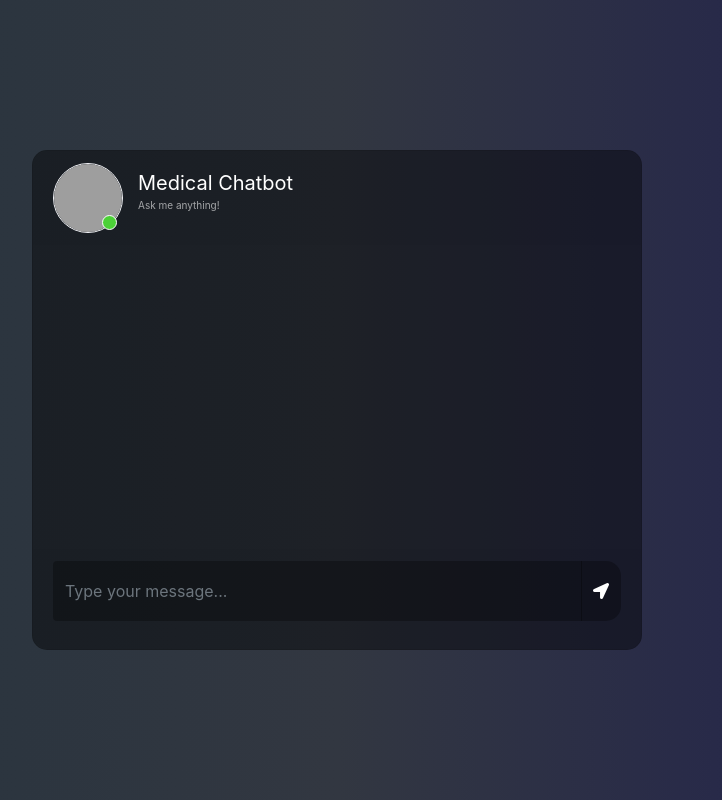
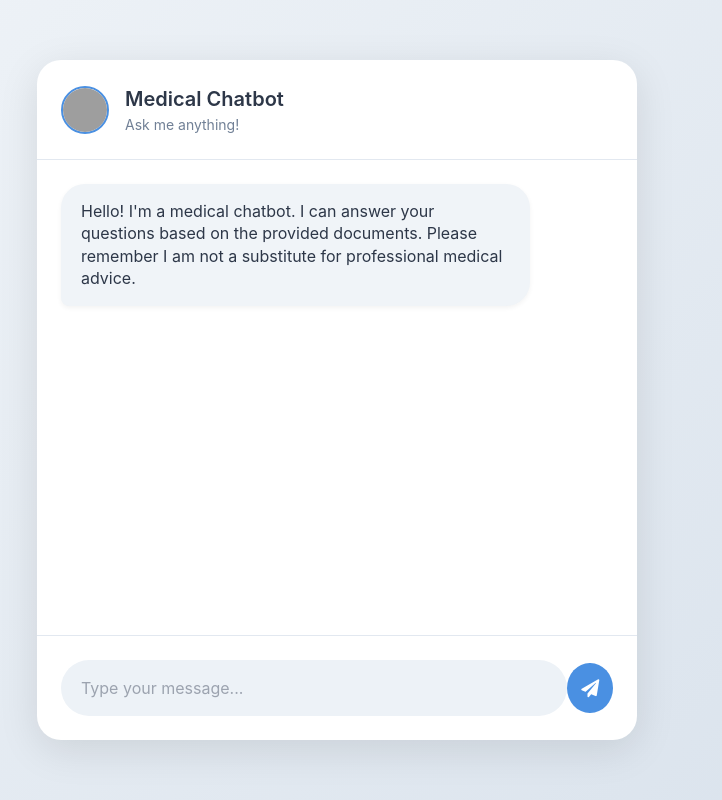
Before and after one commit to CyberNinjaSaurav/medical-chatbot, a Flask app: page / in a window 1280 px wide. Shown: the whole page, without its empty margins (303-1025 px from the left). Run offline with Flask 3, Linux system fonts and the light colour scheme; some libraries are stand-ins or nearby versions; grey boxes are pictures that could not be loaded.

Commit message:
final part completion

```diff
--- a/app.py
+++ b/app.py
@@ -1,38 +1,42 @@
 from flask import Flask, render_template, jsonify, request
 from src.helper import download_hugging_face_embeddings
 from langchain_pinecone import PineconeVectorStore
-from langchain_openai import ChatOpenAI
+from langchain_google_genai import ChatGoogleGenerativeAI
 from langchain.chains import create_retrieval_chain
 from langchain.chains.combine_documents import create_stuff_documents_chain
 from langchain_core.prompts import ChatPromptTemplate
 from dotenv import load_dotenv
 from src.prompt import *
 import os
-
+import google.generativeai as genai
 
 app = Flask(__name__)
-
 
 load_dotenv()
 
 PINECONE_API_KEY = os.environ.get('PINECONE_API_KEY')
-OPENAI_API_KEY = os.environ.get('OPENAI_API_KEY')
+GOOGLE_API_KEY = os.environ.get('GOOGLE_API_KEY')
 
 os.environ["PINECONE_API_KEY"] = PINECONE_API_KEY
-os.environ["OPENAI_API_KEY"] = OPENAI_API_KEY
+os.environ["GOOGLE_API_KEY"] = GOOGLE_API_KEY
+
+genai.configure(api_key=os.environ["GOOGLE_API_KEY"])
 
 embeddings = download_hugging_face_embeddings()
 
-index_name = "medical-chatbot "
+
+index_name = "medical-chatbot"
+
 # Embed each chunk upsert the embeddings into your Pinecone index.
 docsearch = PineconeVectorStore.from_existing_index(
-    index_name = index_name,
+    index_name=index_name,
     embedding=embeddings
 )
 
-retriever = docsearch.as_retriever(search_type="similarity", search_kwargs={"k":3})
+retriever = docsearch.as_retriever(search_type="similarity", search_kwargs={"k": 3})
 
-chatModel = ChatOpenAI(model="gpt-4o")
+#  Use the full model for more appropriate chatbots.
+chatModel = ChatGoogleGenerativeAI(model="models/gemini-1.5-flash")
 prompt = ChatPromptTemplate.from_messages(
     [
         ("system", system_prompt),
@@ -42,7 +46,6 @@ prompt = ChatPromptTemplate.from_messages(
 
 question_answer_chain = create_stuff_documents_chain(chatModel, prompt)
 rag_chain = create_retrieval_chain(retriever, question_answer_chain)
-
 
 
 @app.route("/")
@@ -59,5 +62,6 @@ def chat():
     print("Response: ", response["answer"])
     return str(response["answer"])
 
+
 if __name__ == '__main__':
-    app.run(host="0.0.0.0", port=8080, debug=True)
+    app.run(host="0.0.0.0", port=5000, debug=True)
--- a/requirements.txt
+++ b/requirements.txt
@@ -6,4 +6,5 @@ python-dotenv==1.1.0
 langchain-pinecone==0.2.8
 langchain-openai==0.3.24
 langchain-community==0.3.26
+langchain-google-genai
 -e .
--- a/static/style.css
+++ b/static/style.css
@@ -1,223 +1,101 @@
-body,html{
-	height: 100%;
-	margin: 0;
-	background: rgb(44, 47, 59);
-   background: -webkit-linear-gradient(to right, rgb(40, 59, 34), rgb(54, 60, 70), rgb(32, 32, 43));
-	background: linear-gradient(to right, rgb(38, 51, 61), rgb(50, 55, 65), rgb(33, 33, 78));
+@import url('https://fonts.googleapis.com/css2?family=Inter:wght@400;500;600;700&display=swap');
+body {
+    font-family: 'Inter', sans-serif;
+    background: linear-gradient(135deg, #1f2937 0%, #0d1117 100%);
+    height: 100vh;
+    display: flex;
+    justify-content: center;
+    align-items: center;
+    color: #e5e7eb;
+    overflow: hidden;
 }
-
-.chat{
-	margin-top: auto;
-	margin-bottom: auto;
+.chat-card {
+    display: flex;
+    flex-direction: column;
+    width: 100%;
+    max-width: 500px;
+    height: 85vh;
+    max-height: 700px;
+    border-radius: 1.5rem;
+    background-color: #111827;
+    box-shadow: 0 10px 20px rgba(0, 0, 0, 0.2);
 }
-.card{
-	height: 500px;
-	border-radius: 15px !important;
-	background-color: rgba(0,0,0,0.4) !important;
+.chat-header {
+    border-bottom: 1px solid #374151;
 }
-.contacts_body{
-	padding:  0.75rem 0 !important;
-	overflow-y: auto;
-	white-space: nowrap;
+.message-container {
+    flex-grow: 1;
+    overflow-y: auto;
+    padding: 1.5rem;
+    display: flex;
+    flex-direction: column;
+    gap: 1rem;
 }
-.msg_card_body{
-	overflow-y: auto;
+.message-container::-webkit-scrollbar {
+    width: 8px;
 }
-.card-header{
-	border-radius: 15px 15px 0 0 !important;
-	border-bottom: 0 !important;
+.message-container::-webkit-scrollbar-thumb {
+    background-color: #4b5563;
+    border-radius: 4px;
 }
-.card-footer{
-border-radius: 0 0 15px 15px !important;
-	border-top: 0 !important;
+.message-container::-webkit-scrollbar-track {
+    background-color: #1f2937;
 }
-.container{
-	align-content: center;
+.message {
+    max-width: 85%;
+    padding: 0.75rem 1.25rem;
+    border-radius: 1.25rem;
+    line-height: 1.4;
+    word-wrap: break-word;
 }
-.search{
-	border-radius: 15px 0 0 15px !important;
-	background-color: rgba(0,0,0,0.3) !important;
-	border:0 !important;
-	color:white !important;
+.user-message {
+    background-color: #3b82f6;
+    align-self: flex-end;
+    border-bottom-right-radius: 0.25rem;
 }
-.search:focus{
-	 box-shadow:none !important;
-   outline:0px !important;
+.bot-message {
+    background-color: #4b5563;
+    align-self: flex-start;
+    border-bottom-left-radius: 0.25rem;
 }
-.type_msg{
-	background-color: rgba(0,0,0,0.3) !important;
-	border:0 !important;
-	color:white !important;
-	height: 60px !important;
-	overflow-y: auto;
+.message-time {
+    font-size: 0.7rem;
+    color: #9ca3af;
+    margin-top: 0.5rem;
+    text-align: right;
 }
-	.type_msg:focus{
-	 box-shadow:none !important;
-   outline:0px !important;
+.input-form {
+    border-top: 1px solid #374151;
 }
-.attach_btn{
-	border-radius: 15px 0 0 15px !important;
-	background-color: rgba(0,0,0,0.3) !important;
-	border:0 !important;
-	color: white !important;
-	cursor: pointer;
+.input-text {
+    background-color: #1f2937;
+    color: #e5e7eb;
+    border: none;
+    outline: none;
+    padding: 1rem 1.25rem;
+    border-radius: 9999px;
+    width: 100%;
+    transition: all 0.2s;
 }
-.send_btn{
-	border-radius: 0 15px 15px 0 !important;
-	background-color: rgba(0,0,0,0.3) !important;
-	border:0 !important;
-	color: white !important;
-	cursor: pointer;
+.input-text:focus {
+    box-shadow: 0 0 0 2px #60a5fa;
 }
-.search_btn{
-	border-radius: 0 15px 15px 0 !important;
-	background-color: rgba(0,0,0,0.3) !important;
-	border:0 !important;
-	color: white !important;
-	cursor: pointer;
+.send-btn {
+    background-color: #3b82f6;
+    color: white;
+    padding: 0.75rem 1rem;
+    border-radius: 9999px;
+    transition: background-color 0.2s, transform 0.2s;
 }
-.contacts{
-	list-style: none;
-	padding: 0;
+.send-btn:hover {
+    background-color: #2563eb;
+    transform: scale(1.05);
 }
-.contacts li{
-	width: 100% !important;
-	padding: 5px 10px;
-	margin-bottom: 15px !important;
+/* Fade-in effect for messages */
+.fade-in {
+    animation: fadeIn 0.5s ease-in-out;
 }
-.active{
-	background-color: rgba(0,0,0,0.3);
+@keyframes fadeIn {
+    from { opacity: 0; transform: translateY(10px); }
+    to { opacity: 1; transform: translateY(0); }
 }
-.user_img{
-	height: 70px;
-	width: 70px;
-	border:1.5px solid #f5f6fa;
-
-}
-.user_img_msg{
-	height: 40px;
-	width: 40px;
-	border:1.5px solid #f5f6fa;
-
-}
-.img_cont{
-	position: relative;
-	height: 70px;
-	width: 70px;
-}
-.img_cont_msg{
-	height: 40px;
-	width: 40px;
-}
-.online_icon{
-	position: absolute;
-	height: 15px;
-	width:15px;
-	background-color: #4cd137;
-	border-radius: 50%;
-	bottom: 0.2em;
-	right: 0.4em;
-	border:1.5px solid white;
-}
-.offline{
-	background-color: #c23616 !important;
-}
-.user_info{
-	margin-top: auto;
-	margin-bottom: auto;
-	margin-left: 15px;
-}
-.user_info span{
-	font-size: 20px;
-	color: white;
-}
-.user_info p{
-	font-size: 10px;
-	color: rgba(255,255,255,0.6);
-}
-.video_cam{
-	margin-left: 50px;
-	margin-top: 5px;
-}
-.video_cam span{
-	color: white;
-	font-size: 20px;
-	cursor: pointer;
-	margin-right: 20px;
-}
-.msg_cotainer{
-	margin-top: auto;
-	margin-bottom: auto;
-	margin-left: 10px;
-	border-radius: 25px;
-	background-color: rgb(82, 172, 255);
-	padding: 10px;
-	position: relative;
-}
-.msg_cotainer_send{
-	margin-top: auto;
-	margin-bottom: auto;
-	margin-right: 10px;
-	border-radius: 25px;
-	background-color: #58cc71;
-	padding: 10px;
-	position: relative;
-}
-.msg_time{
-	position: absolute;
-	left: 0;
-	bottom: -15px;
-	color: rgba(255,255,255,0.5);
-	font-size: 10px;
-}
-.msg_time_send{
-	position: absolute;
-	right:0;
-	bottom: -15px;
-	color: rgba(255,255,255,0.5);
-	font-size: 10px;
-}
-.msg_head{
-	position: relative;
-}
-#action_menu_btn{
-	position: absolute;
-	right: 10px;
-	top: 10px;
-	color: white;
-	cursor: pointer;
-	font-size: 20px;
-}
-.action_menu{
-	z-index: 1;
-	position: absolute;
-	padding: 15px 0;
-	background-color: rgba(0,0,0,0.5);
-	color: white;
-	border-radius: 15px;
-	top: 30px;
-	right: 15px;
-	display: none;
-}
-.action_menu ul{
-	list-style: none;
-	padding: 0;
-	margin: 0;
-}
-.action_menu ul li{
-	width: 100%;
-	padding: 10px 15px;
-	margin-bottom: 5px;
-}
-.action_menu ul li i{
-	padding-right: 10px;
-}
-.action_menu ul li:hover{
-	cursor: pointer;
-	background-color: rgba(0,0,0,0.2);
-}
-@media(max-width: 576px){
-	.contacts_card{
-	margin-bottom: 15px !important;
-}
-}
--- a/templates/index.html
+++ b/templates/index.html
@@ -1,81 +1,211 @@
-<link href="//maxcdn.bootstrapcdn.com/bootstrap/4.1.1/css/bootstrap.min.css" rel="stylesheet" id="bootstrap-css">
-<script src="//maxcdn.bootstrapcdn.com/bootstrap/4.1.1/js/bootstrap.min.js"></script>
-<script src="//cdnjs.cloudflare.com/ajax/libs/jquery/3.2.1/jquery.min.js"></script>
-
 <!DOCTYPE html>
-<html>
+<html lang="en">
 <head>
-		<title>Chatbot</title>
-		<link rel="stylesheet" href="https://stackpath.bootstrapcdn.com/bootstrap/4.1.3/css/bootstrap.min.css" integrity="sha384-MCw98/SFnGE8fJT3GXwEOngsV7Zt27NXFoaoApmYm81iuXoPkFOJwJ8ERdknLPMO" crossorigin="anonymous">
-		<link rel="stylesheet" href="https://use.fontawesome.com/releases/v5.5.0/css/all.css" integrity="sha384-B4dIYHKNBt8Bc12p+WXckhzcICo0wtJAoU8YZTY5qE0Id1GSseTk6S+L3BlXeVIU" crossorigin="anonymous">
-		<script src="https://ajax.googleapis.com/ajax/libs/jquery/3.3.1/jquery.min.js"></script>
-		<link rel="stylesheet" type="text/css" href="{{ url_for('static', filename='style.css')}}"/>
+    <meta charset="UTF-8">
+    <meta name="viewport" content="width=device-width, initial-scale=1.0">
+    <title>Medical Chatbot</title>
+    <link href="https://cdn.jsdelivr.net/npm/tailwindcss@2.2.19/dist/tailwind.min.css" rel="stylesheet">
+    <link rel="stylesheet" href="https://cdnjs.cloudflare.com/ajax/libs/font-awesome/5.15.4/css/all.min.css">
+    <style>
+        body {
+            font-family: 'Inter', sans-serif;
+            background: linear-gradient(135deg, #f0f4f8 0%, #d9e2ec 100%);
+            height: 100vh;
+            display: flex;
+            justify-content: center;
+            align-items: center;
+            color: #2d3748;
+        }
+        .chat-card {
+            display: flex;
+            flex-direction: column;
+            width: 100%;
+            max-width: 600px;
+            height: 85vh;
+            max-height: 800px;
+            border-radius: 1.5rem;
+            background-color: #ffffff;
+            box-shadow: 0 10px 40px rgba(0, 0, 0, 0.1);
+        }
+        .chat-header {
+            display: flex;
+            align-items: center;
+            padding: 1.5rem;
+            border-bottom: 1px solid #e2e8f0;
+        }
+        .user-img {
+            width: 48px;
+            height: 48px;
+            border-radius: 50%;
+            margin-right: 1rem;
+            object-fit: cover;
+            border: 2px solid #4a90e2;
+        }
+        .user-info span {
+            font-size: 1.25rem;
+            font-weight: 600;
+            color: #2d3748;
+        }
+        .user-info p {
+            font-size: 0.875rem;
+            color: #718096;
+        }
+        .message-container {
+            flex-grow: 1;
+            overflow-y: auto;
+            padding: 1.5rem;
+            display: flex;
+            flex-direction: column;
+            gap: 1rem;
+        }
+        .message {
+            max-width: 85%;
+            padding: 1rem 1.25rem;
+            border-radius: 1.5rem;
+            line-height: 1.4;
+            word-wrap: break-word;
+            box-shadow: 0 2px 5px rgba(0, 0, 0, 0.05);
+        }
+        .user-message {
+            background-color: #4a90e2;
+            color: white;
+            align-self: flex-end;
+            border-bottom-right-radius: 0.5rem;
+        }
+        .bot-message {
+            background-color: #f0f4f8;
+            color: #2d3748;
+            align-self: flex-start;
+            border-bottom-left-radius: 0.5rem;
+        }
+        .message-time {
+            font-size: 0.75rem;
+            color: #a0aec0;
+            margin-top: 0.5rem;
+            text-align: right;
+        }
+        .input-form {
+            border-top: 1px solid #e2e8f0;
+            padding: 1.5rem;
+            display: flex;
+            align-items: center;
+            gap: 1rem;
+        }
+        .input-text {
+            background-color: #edf2f7;
+            border: none;
+            outline: none;
+            padding: 1rem 1.25rem;
+            border-radius: 9999px;
+            width: 100%;
+            transition: all 0.2s;
+            flex-grow: 1;
+        }
+        .input-text:focus {
+            box-shadow: 0 0 0 3px rgba(74, 144, 226, 0.5);
+        }
+        .send-btn {
+            background-color: #4a90e2;
+            color: white;
+            width: 50px;
+            height: 50px;
+            border-radius: 50%;
+            transition: background-color 0.2s, transform 0.2s;
+            display: flex;
+            align-items: center;
+            justify-content: center;
+            cursor: pointer;
+        }
+        .send-btn:hover {
+            background-color: #357bd8;
+            transform: scale(1.05);
+        }
+        .spinner {
+            border: 4px solid rgba(255, 255, 255, 0.3);
+            border-radius: 50%;
+            border-top: 4px solid #fff;
+            width: 24px;
+            height: 24px;
+            animation: spin 1s linear infinite;
+        }
+        @keyframes spin {
+            0% { transform: rotate(0deg); }
+            100% { transform: rotate(360deg); }
+        }
+    </style>
 </head>
-
-
-	<body>
-		<div class="container-fluid h-100">
-			<div class="row justify-content-center h-100">
-				<div class="col-md-8 col-xl-6 chat">
-					<div class="card">
-						<div class="card-header msg_head">
-							<div class="d-flex bd-highlight">
-								<div class="img_cont">
-									<img src="https://cdn-icons-png.flaticon.com/512/387/387569.png" class="rounded-circle user_img">
-									<!-- <img src="https://www.prdistribution.com/spirit/uploads/pressreleases/2019/newsreleases/d83341deb75c4c4f6b113f27b1e42cd8-chatbot-florence-already-helps-thousands-of-patients-to-remember-their-medication.png" class="rounded-circle user_img"> -->
-									<span class="online_icon"></span>
-								</div>
-								<div class="user_info">
+<body class="bg-gray-100 flex items-center justify-center min-h-screen">
+    <div class="chat-card shadow-lg rounded-3xl">
+        <div class="chat-header">
+            <img src="https://cdn-icons-png.flaticon.com/512/387/387569.png" class="user-img">
+            <div class="user-info">
                 <span>Medical Chatbot</span>
                 <p>Ask me anything!</p>
             </div>
         </div>
+        <div id="message-container" class="message-container">
+            <div class="message bot-message">
+                Hello! I'm a medical chatbot. I can answer your questions based on the provided documents. Please remember I am not a substitute for professional medical advice.
             </div>
-						<div id="messageFormeight" class="card-body msg_card_body">
-
-
         </div>
-						<div class="card-footer">
-							<form id="messageArea" class="input-group">
-                                <input type="text" id="text" name="msg" placeholder="Type your message..." autocomplete="off" class="form-control type_msg" required/>
-								<div class="input-group-append">
-									<button type="submit" id="send" class="input-group-text send_btn"><i class="fas fa-location-arrow"></i></button>
-								</div>
+        <div class="input-form">
+            <form id="message-area" class="flex-grow flex items-center">
+                <input type="text" id="text-input" name="msg" placeholder="Type your message..." autocomplete="off" class="input-text">
+                <button type="submit" id="send-btn" class="send-btn">
+                    <i class="fas fa-paper-plane text-lg"></i>
+                </button>
             </form>
         </div>
     </div>
-				</div>
-			</div>
-		</div>
 
+    <script src="https://ajax.googleapis.com/ajax/libs/jquery/3.3.1/jquery.min.js"></script>
     <script>
         $(document).ready(function() {
-				$("#messageArea").on("submit", function(event) {
+            const chatbox = $("#message-container");
+            const spinnerHtml = '<div class="spinner"></div>';
+            const botIcon = "https://cdn-icons-png.flaticon.com/512/387/387569.png";
+            const userIcon = "https://i.ibb.co/d5b84Xw/Untitled-design.png";
+
+            function addMessage(sender, text, time) {
+                const isUser = sender === "user";
+                const messageClass = isUser ? "user-message" : "bot-message";
+                const icon = isUser ? userIcon : botIcon;
+
+                const messageHtml = `
+                    <div class="message ${messageClass} fade-in">
+                        ${text}
+                        <div class="message-time">${time}</div>
+                    </div>
+                `;
+                chatbox.append(messageHtml);
+                chatbox.scrollTop(chatbox[0].scrollHeight);
+            }
+
+            $("#message-area").on("submit", function(event) {
+                event.preventDefault();
+                const rawText = $("#text-input").val();
+                if (rawText.trim() === "") return;
+
                 const date = new Date();
-					const hour = date.getHours();
-					const minute = date.getMinutes();
-					const str_time = hour+":"+minute;
-					var rawText = $("#text").val();
+                const time = date.toLocaleTimeString([], { hour: '2-digit', minute: '2-digit' });
 
-					var userHtml = '<div class="d-flex justify-content-end mb-4"><div class="msg_cotainer_send">' + rawText + '<span class="msg_time_send">'+ str_time + '</span></div><div class="img_cont_msg"><img src="https://i.ibb.co/d5b84Xw/Untitled-design.png" class="rounded-circle user_img_msg"></div></div>';
-
-					$("#text").val("");
-					$("#messageFormeight").append(userHtml);
+                addMessage("user", rawText, time);
+                $("#text-input").val("");
+                $("#send-btn").html(spinnerHtml).prop("disabled", true);
 
                 $.ajax({
-						data: {
-							msg: rawText,
-						},
+                    data: { msg: rawText },
                     type: "POST",
                     url: "/get",
                 }).done(function(data) {
-						var botHtml = '<div class="d-flex justify-content-start mb-4"><div class="img_cont_msg"><img src="https://cdn-icons-png.flaticon.com/512/387/387569.png" class="rounded-circle user_img_msg"></div><div class="msg_cotainer">' + data + '<span class="msg_time">' + str_time + '</span></div></div>';
-						$("#messageFormeight").append($.parseHTML(botHtml));
+                    addMessage("bot", data, time);
+                }).fail(function() {
+                    addMessage("bot", "Oops! Something went wrong. Please try again.", time);
+                }).always(function() {
+                    $("#send-btn").html('<i class="fas fa-paper-plane text-lg"></i>').prop("disabled", false);
                 });
-					event.preventDefault();
             });
         });
     </script>
-
 </body>
 </html>
```
Lines whose indentation alone changed are shown as unchanged.
